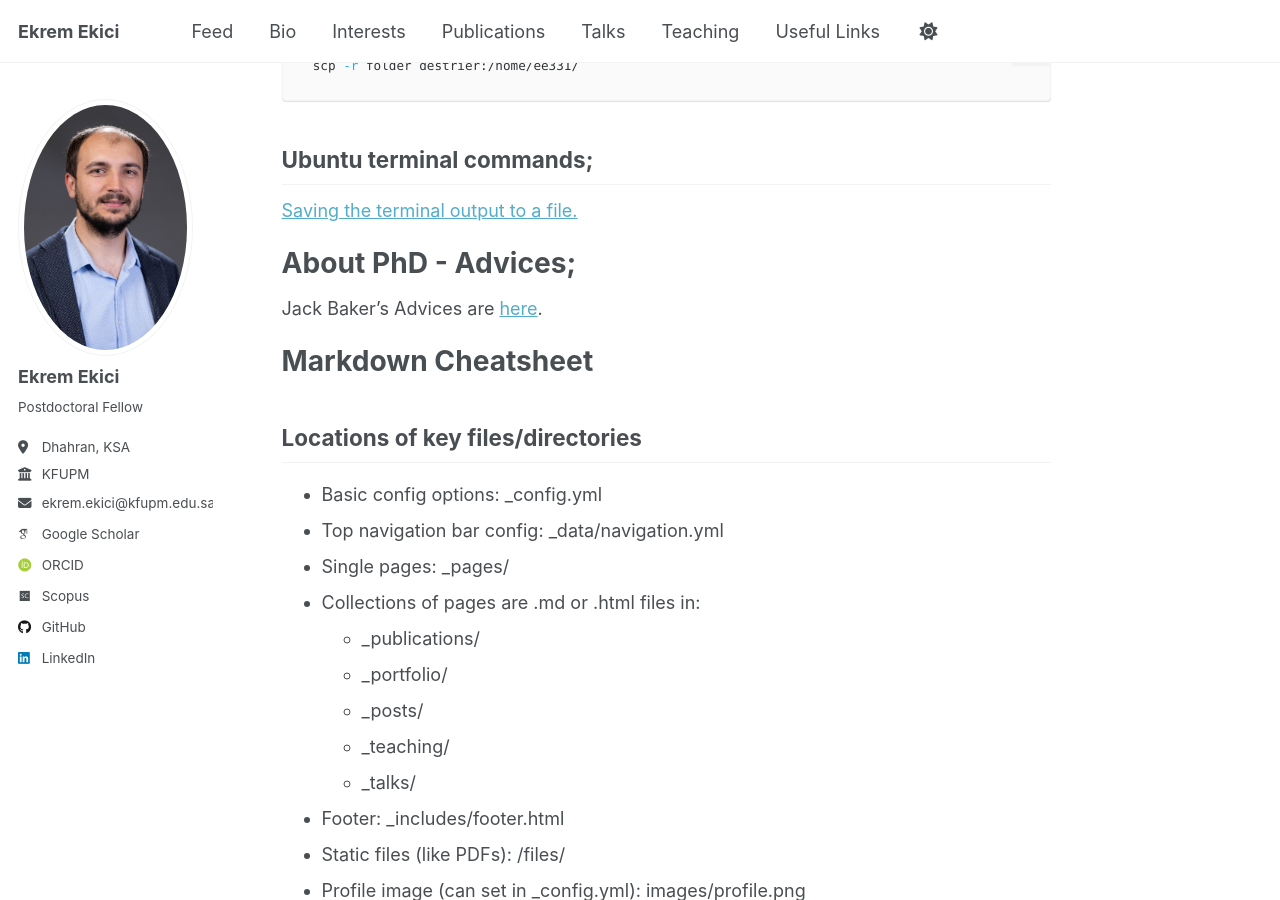
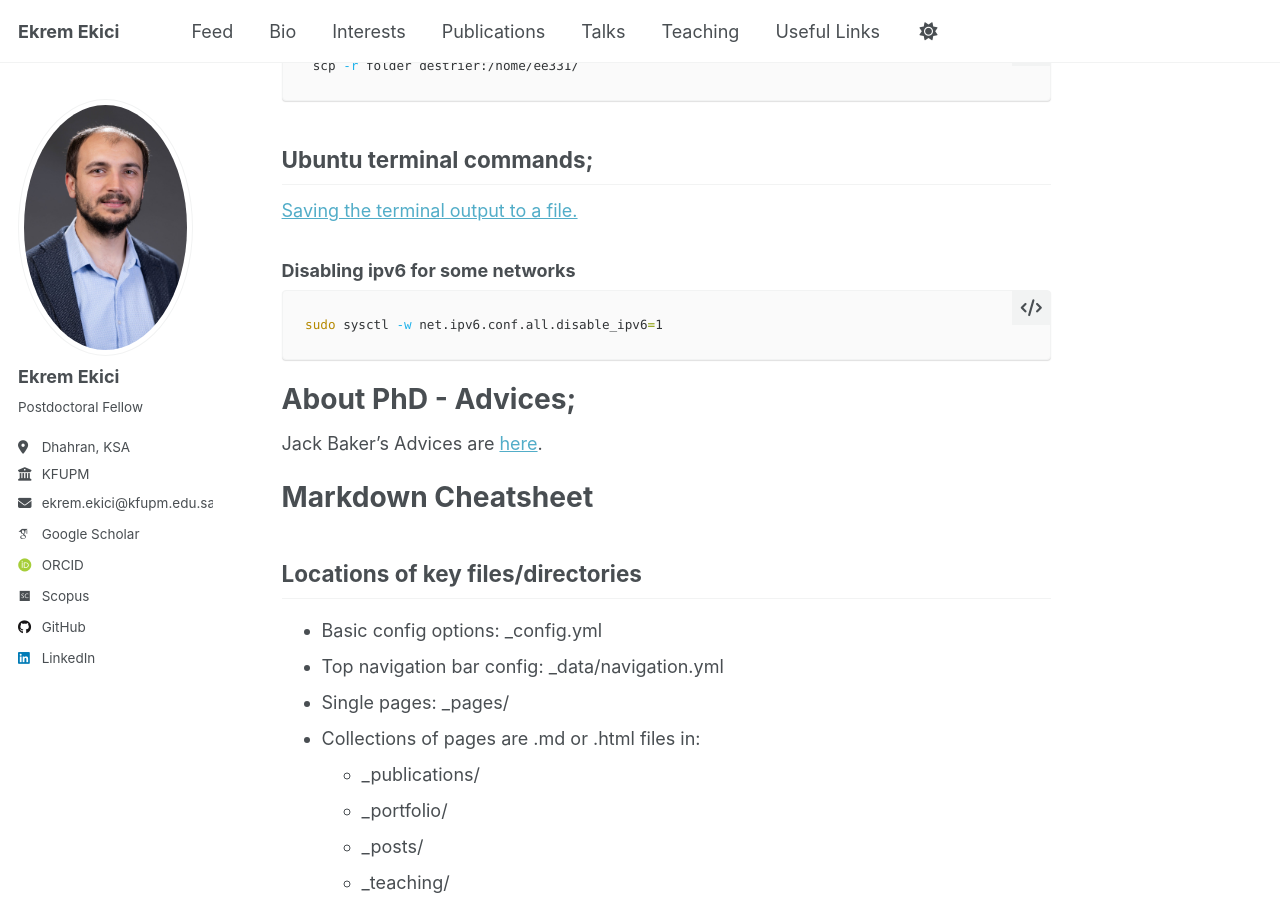
Before and after one commit to ekremekc/ekremekc.github.io, a Jekyll site: the page built from _pages/markdown.md, in a window 1280 px wide and 900 px high, scrolled down 4920 px. Built offline with Jekyll 4.4.1, drawn with Linux system fonts in a browser that asks for light colours; some web fonts are replaced.

Commit message:
add ipv6

````diff
--- a/_pages/markdown.md
+++ b/_pages/markdown.md
@@ -195,6 +195,11 @@ From local to remote;
 
 ## Ubuntu terminal commands;
 [Saving the terminal output to a file.](https://askubuntu.com/questions/420981/how-do-i-save-terminal-output-to-a-file)
+
+### Disabling ipv6 for some networks
+```bash
+sudo sysctl -w net.ipv6.conf.all.disable_ipv6=1
+```
 
 About PhD - Advices;
 ======
````
Also changed, not shown: _portfolio/vad.md (renamed from _portfolio/pulsevad.md).
